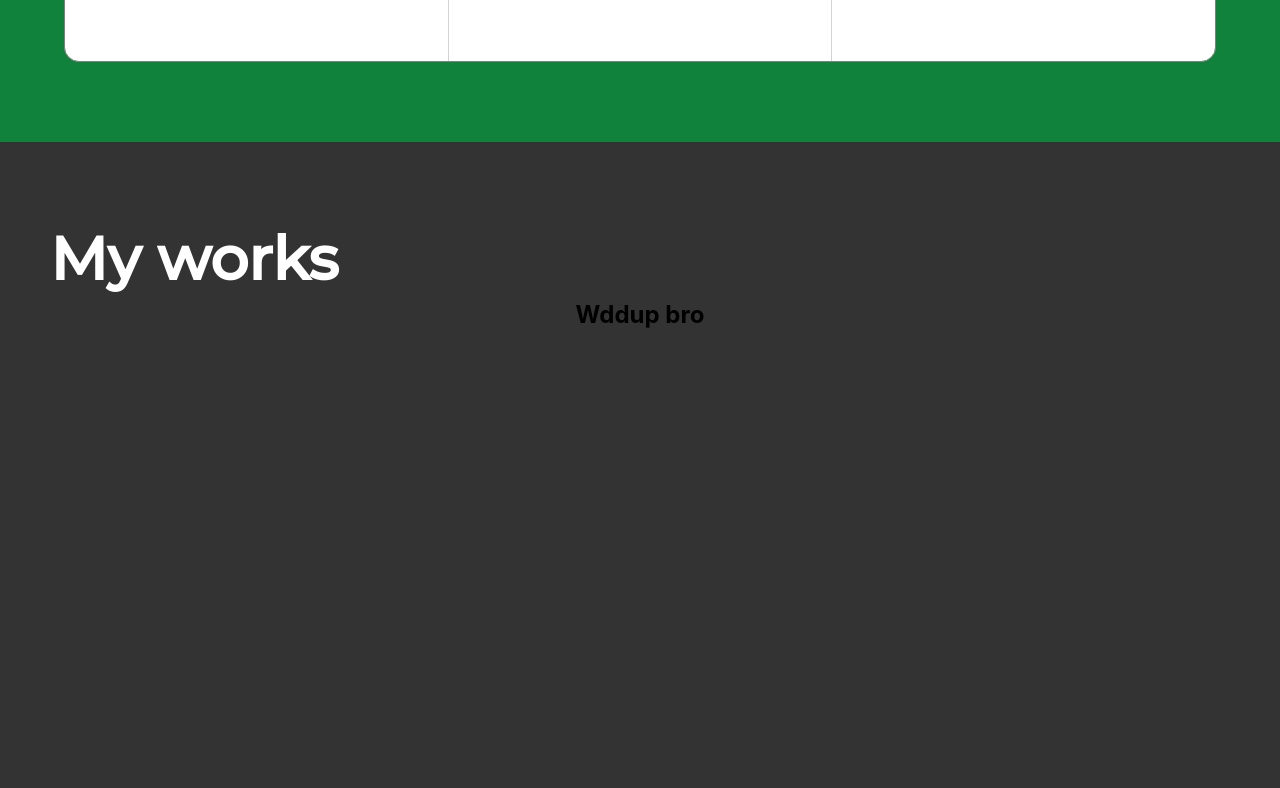
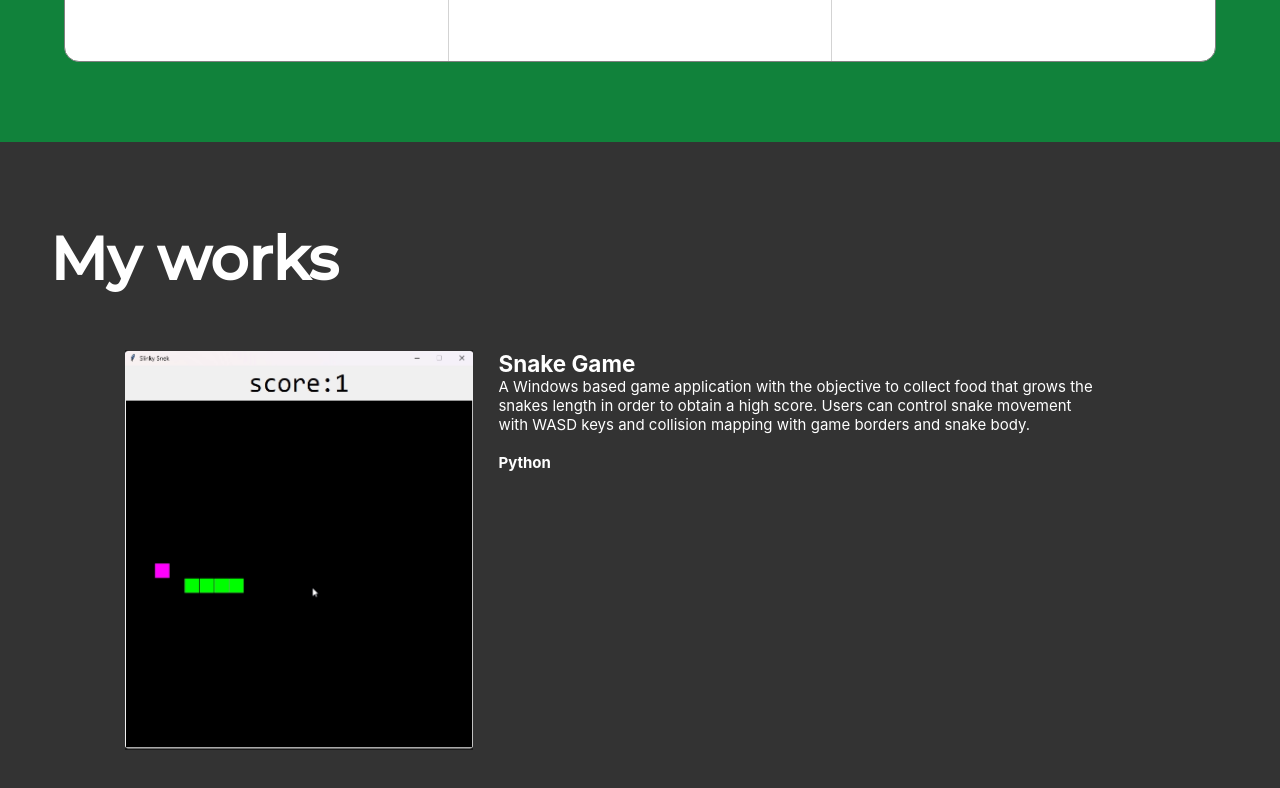
Before and after one commit to bruceabrigo/babrigo-portfolio, a React (Create React App) app: page / in a window 1280 px wide. Shown: the part 2258-3046 px from the top of the page. Built offline with nearby package versions, Linux system fonts and the light colour scheme.

Commit message:
Added styling for project highlights as well as added snake game to home.js html

```diff
--- a/src/components/content/home.js
+++ b/src/components/content/home.js
@@ -112,8 +112,16 @@ const Home = () => {
             <div className="projects">
             <h2 className="proj-title">My works</h2>
                 <div className="project-highlights-container">
-                    <div>
-                        <h2>Wddup bro</h2>
+                    <div className="project-highlights-content">
+                        <div className="left">
+                            <img className="" src="/snakeGame.png" alt="snake-game"/>
+                        </div>
+                        <div className="right">
+                            <h2>Snake Game</h2>
+                            <p>A Windows based game application with the objective to collect food that grows the snakes length in order to obtain a high score. Users can control snake movement with WASD keys and collision mapping with game borders and snake body.</p>
+                            <br></br>
+                            <h4>Python</h4>
+                        </div>
                     </div>
                 </div>
             </div>
--- a/src/components/shared/home.scss
+++ b/src/components/shared/home.scss
@@ -31,7 +31,12 @@
     background-color: rgba($color: #000000, $alpha: 0.15);
     position: fixed;
     top: 0;
+    transition: top 1.5s;
     z-index: 2;
+
+    &.scrolled {
+      top: -100px;
+    }
   }
   h1 {
     color: white;
@@ -100,6 +105,28 @@
   .project-highlights-container {
     display: flex;
     justify-content: center;
+  }
+
+  .project-highlights-content {
+    margin-left: 125px;
+    display: flex;
+    justify-content: right;
+    box-sizing: border-box;
+    margin-top: 50px;
+    color: white;
+    .left {
+      flex: 0 0; /* flex-grow, flex-shrink, flex-basis */
+      display: flex;
+      height: 400px;
+      margin-right: 25px;
+  }
+
+    .right {
+        flex: 0 0 600px; /* flex-grow, flex-shrink, flex-basis */
+        font-size: 15px;
+        margin-right: auto;
+        height: 400px;
+    }
   }
 
 
--- a/src/components/shared/navbar.js
+++ b/src/components/shared/navbar.js
@@ -1,32 +1,59 @@
-import React, { useState } from "react";
+import React, { useState, useEffect} from "react";
 import { Link } from "react-router-dom";
 import './home.scss';
 import Sidebar from "./sidebar"; // Import the Sidebar component
 
 const Navbar = () => {
   const [isSidebarOpen, setIsSidebarOpen] = useState(false);
+  const [isScrolled, setIsScrolled] = useState(false);
 
   const toggleSidebar = () => {
     setIsSidebarOpen(!isSidebarOpen);
   };
 
+  useEffect(() => {
+    const handleScroll = () => {
+      const scrollTop = window.scrollY;
+
+      // Update the state based on the scroll position
+      setIsScrolled(scrollTop > 0);
+    };
+
+    // Attach the scroll event listener
+    window.addEventListener("scroll", handleScroll);
+
+    // Cleanup the event listener on component unmount
+    return () => {
+      window.removeEventListener("scroll", handleScroll);
+    };
+  }, []);
+
   return (
     <>
-      <header>
+      <header className={isScrolled ? "scrolled" : ""}>
         {/* Navbar links */}
         <ul className="navbar">
-          <Link to='/projects' className="nav-list">Projects</Link>
+          <Link to="/projects" className="nav-list">
+            Projects
+          </Link>
         </ul>
-        <Link to='/'> <h1>Bruce <span className="abrigo"> Abrigo </span> </h1></Link>
+        <Link to="/">
+          {" "}
+          <h1>
+            Bruce <span className="abrigo"> Abrigo </span>{" "}
+          </h1>
+        </Link>
         <ul className="navbar">
-          <Link to='/contact' className="nav-list">Contact</Link>
+          <Link to="/contact" className="nav-list">
+            Contact
+          </Link>
         </ul>
 
         {/* Toggle button for the sidebar */}
         <div className="toggle-button" onClick={toggleSidebar}>
-            <div class="bar1"></div>
-            <div class="bar2"></div>
-            <div class="bar3"></div>
+          <div className="bar1"></div>
+          <div className="bar2"></div>
+          <div className="bar3"></div>
         </div>
       </header>
 
```
Also changed, not shown: public/snakeGame.png (added).
